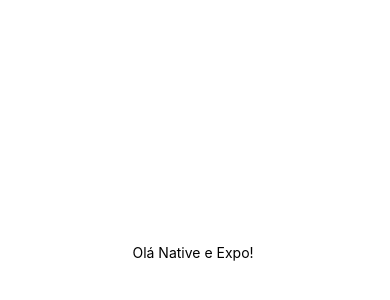
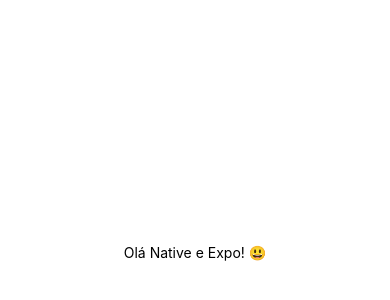
Before and after one commit to AlineMachadoTeixeira/ola-react-native, a React Native app: screen / in a window 390 px wide. Shown: the part 170-470 px from the top of the page. Built offline with nearby package versions, Linux system fonts and the light colour scheme.

Commit message:
mudando titulo

```diff
--- a/App.js
+++ b/App.js
@@ -4,7 +4,7 @@
 export default function App() {
   return (
     <View style={styles.container}>
-      <Text>Olá Native e Expo! </Text>
+      <Text>Olá Native e Expo! 😃</Text>
       <StatusBar style="auto" />
     </View>
   );
```
Also changed, not shown: 1 other file (tests, documents, lock files or other folders).
